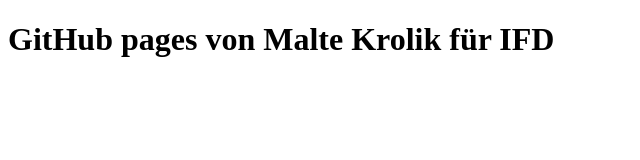
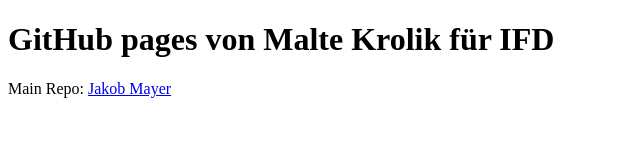
Before and after one commit to KrolikMa/IFD, a plain HTML site: page Index.html in a window 1280 px wide. Shown: the whole page, without its empty margins (0-640 px from the left). Drawn offline with Linux system fonts and the light colour scheme.

Commit message:
Update Index.html

```diff
--- a/Index.html
+++ b/Index.html
@@ -2,5 +2,7 @@
 <html>
 <body>
 <h1>GitHub pages von Malte Krolik für IFD</h1>
+
+<p>Main Repo: <a href="https://github.com/JakobMayer/IFD">Jakob Mayer</a></p>
 </body>
 </html>
```
